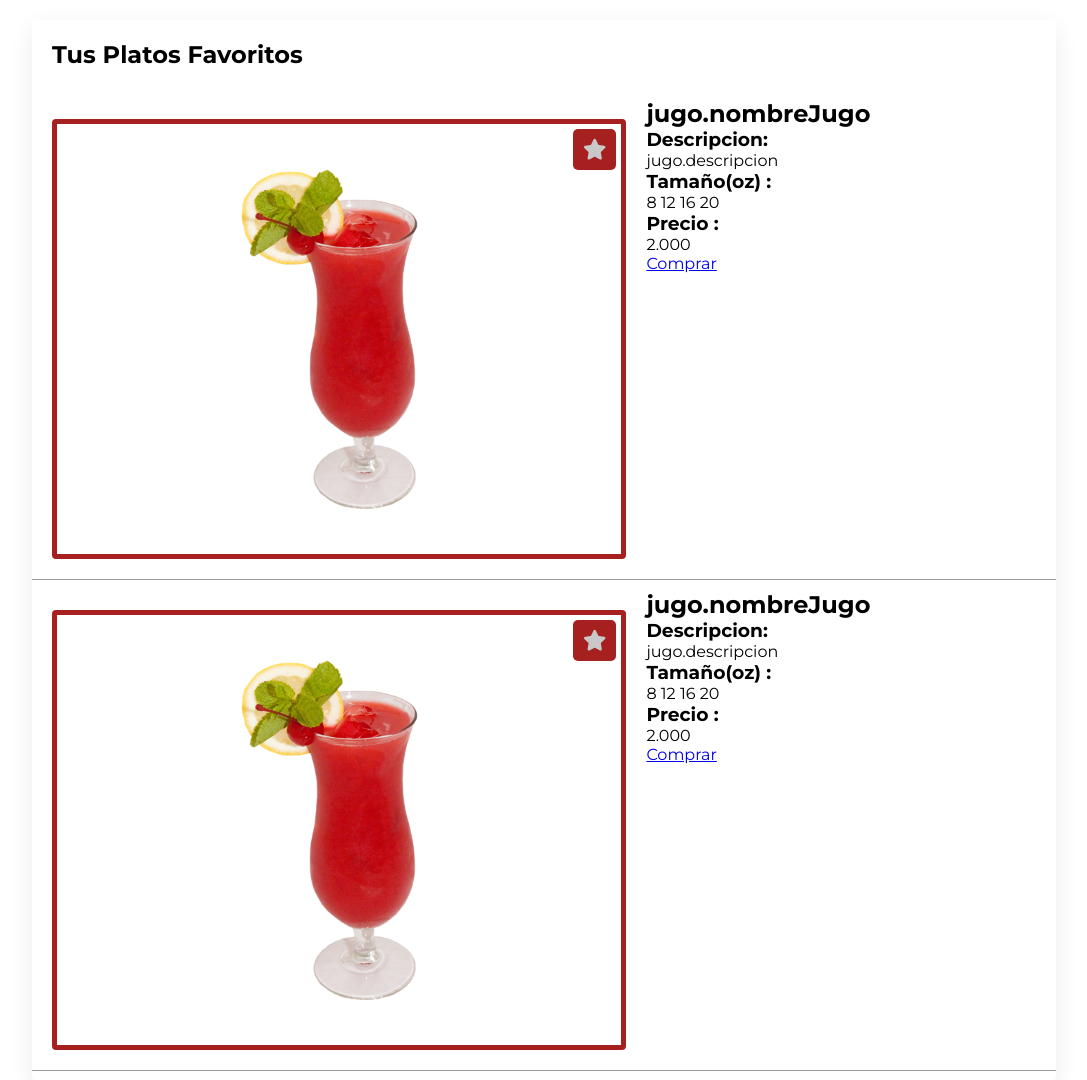
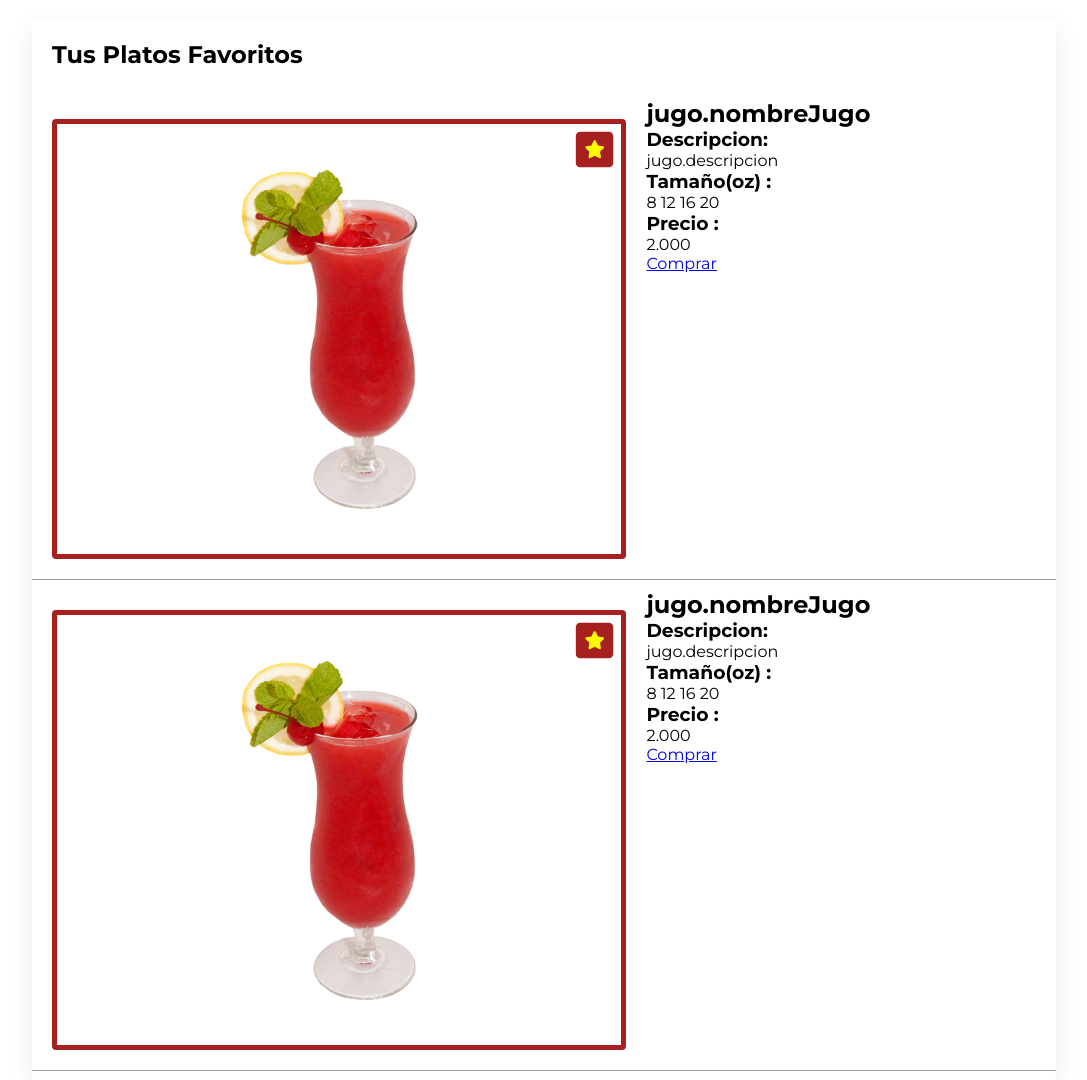
Before and after one commit to EdwMore/Proyecto-Grupo-4, a Flask app: page /listadeseados/ in a window 1280 px wide. Shown: the part 80-1160 px from the top of the page, without its empty margins (96-1183 px from the left). Run offline with Flask 3, Linux system fonts and the light colour scheme; some libraries are stand-ins or nearby versions.

Commit message:
Más cambios

```diff
--- a/static/css/styleDeseados.css
+++ b/static/css/styleDeseados.css
@@ -55,7 +55,8 @@
     position: absolute;
     right: 0;
     background-color: var(--red);
-    color: rgb(200,200,200, 1);
+    color: rgb(255, 251, 0);
+    transform: scale(0.87);
     font-size: 1.3rem;
     padding: 10px;
     margin: 5px;
```
